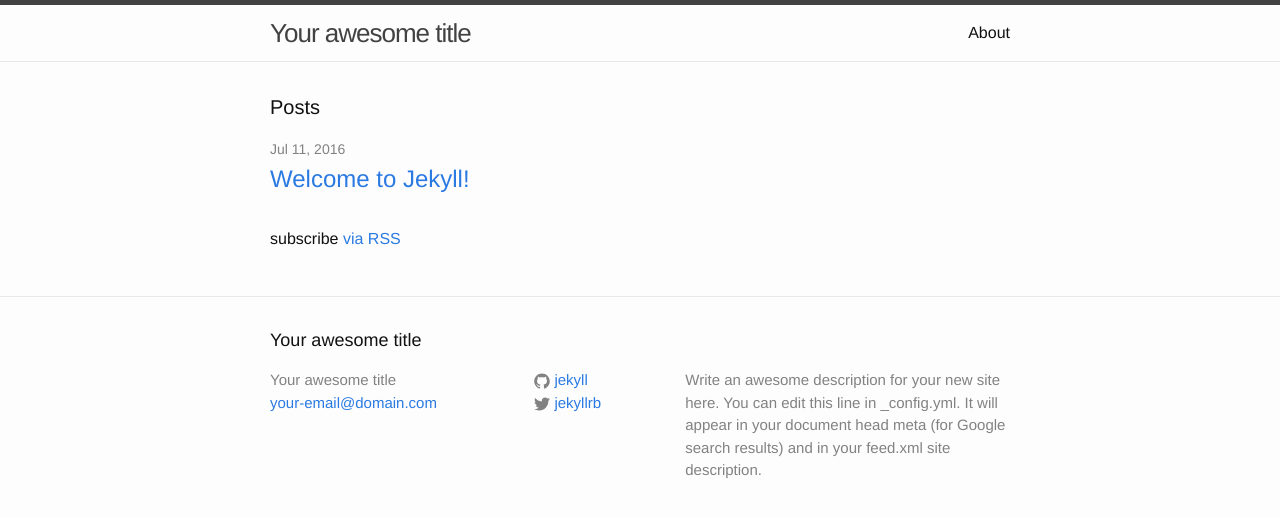
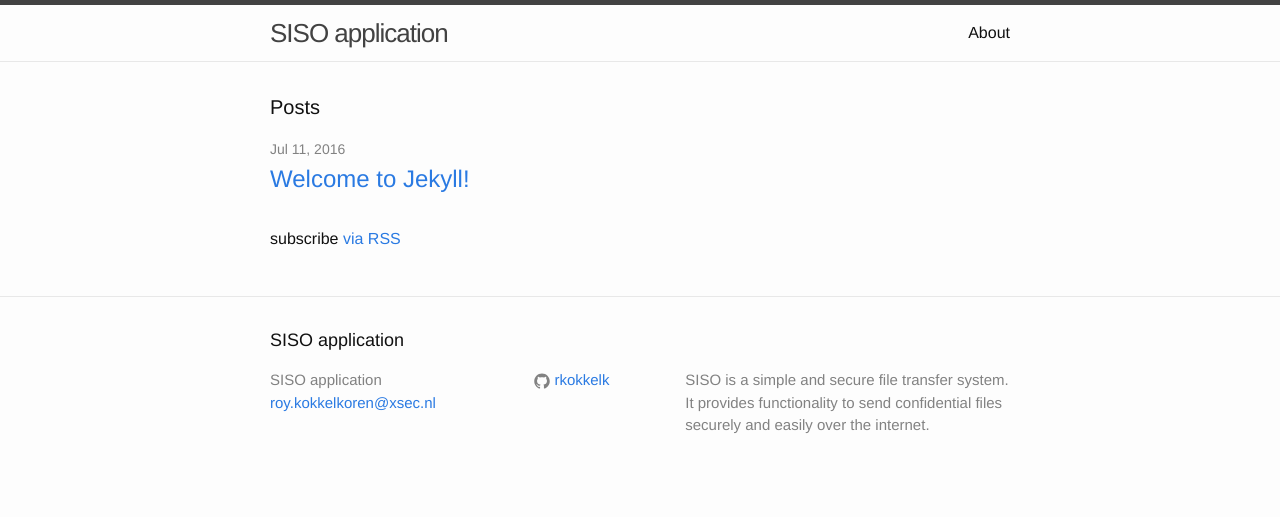
Before and after one commit to rkokkelk/siso, a Jekyll site: the page built from index.html, in a window 1280 px wide. Shown: the top 517 px of the page. Built offline with Jekyll 4.4.1, drawn with Linux system fonts in a browser that asks for light colours.

Commit message:
Altered jekyll config file

```diff
--- a/_config.yml
+++ b/_config.yml
@@ -6,16 +6,16 @@
 # 'jekyll serve'. If you change this file, please restart the server process.
 
 # Site settings
-title: Your awesome title
-email: your-email@domain.com
+title: SISO application
+email: roy.kokkelkoren@xsec.nl
 description: > # this means to ignore newlines until "baseurl:"
-  Write an awesome description for your new site here. You can edit this
-  line in _config.yml. It will appear in your document head meta (for
-  Google search results) and in your feed.xml site description.
+  SISO is a simple and secure file transfer system. It provides
+  functionality to send confidential files securely and easily
+  over the internet.
 baseurl: "" # the subpath of your site, e.g. /blog
 url: "http://yourdomain.com" # the base hostname & protocol for your site
-twitter_username: jekyllrb
-github_username:  jekyll
+twitter_username:
+github_username:  rkokkelk
 
 # Build settings
 markdown: kramdown
```
